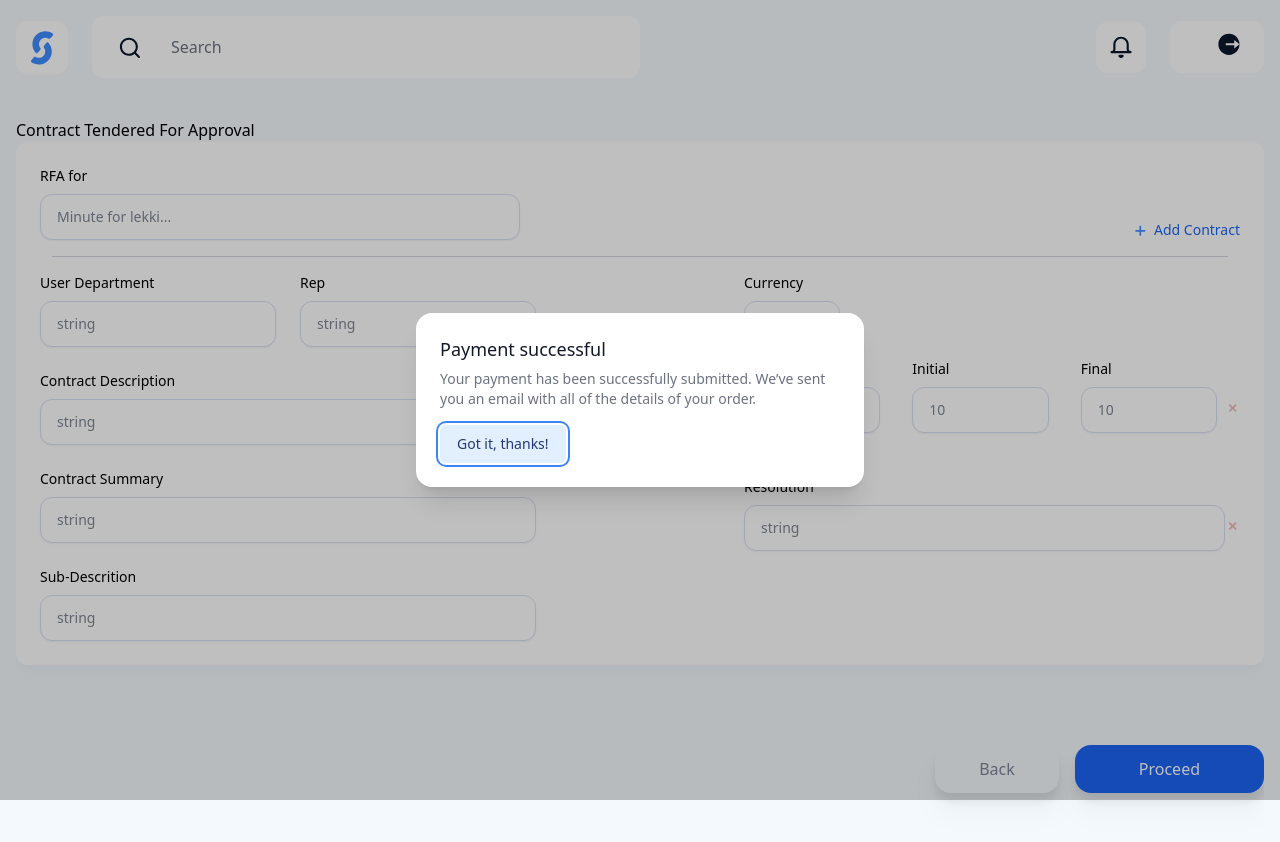
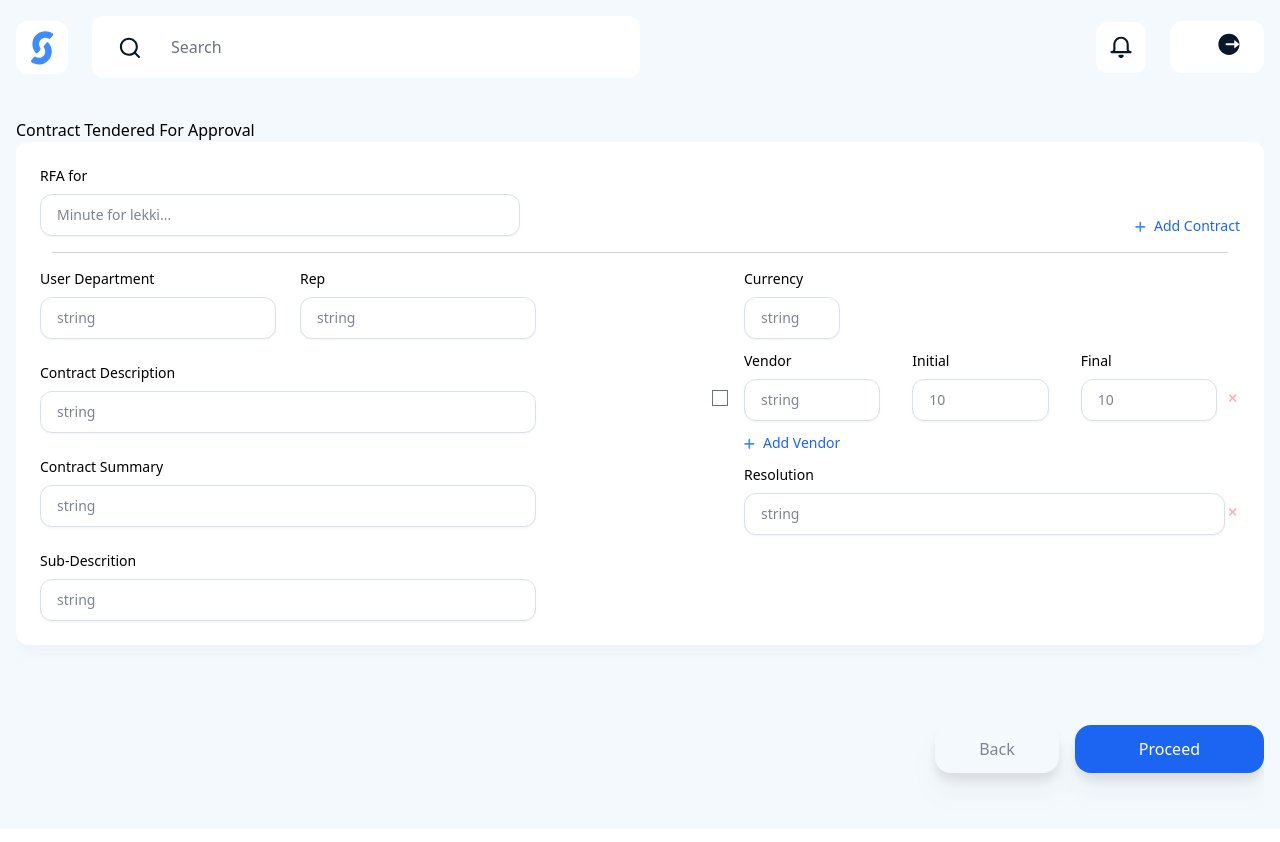
Before and after one commit to habidoyetech/summary, a React (Create React App) app: page /1/contract-tendered-for-approval in a window 1280 px wide. Shown: the top 842 px of the page. Built offline with nearby package versions, Linux system fonts and the light colour scheme; sample sign-in values are in the browser's storage.

Commit message:
edit alert and create signer page

```diff
--- a/src/components/Alert.jsx
+++ b/src/components/Alert.jsx
@@ -1,33 +1,43 @@
-import React from 'react';
+import React, {useEffect} from 'react';
 import {motion} from 'framer-motion'
 
-const Alert = ({message, setAlertIsOpen, error, setError}) => {
+const Alert = ({message, setAlertIsOpen, error, setError, alertIsOpen}) => {
+
+    useEffect(() => {
+        const timer = setTimeout(() => {
+          setAlertIsOpen(false);
+          setError(false)
+        }, 2000); // Adjust the duration as needed (in milliseconds)
+
+        return () => clearTimeout(timer);
+    }, []);
+
   return (
     <div className='fixed top-4 right-0'>
-        <motion.div animate={{x: 0}} initial={{x: 300, transition:{duration: 1}}} >
+        <motion.div  animate={{ x: 0 }} initial={{x: 300, transition:{duration: 1}}} >
             {error ?
-                <div class="bg-red-50 border-s-4 border-red-500 p-4 dark:bg-red-800/30" role="alert">
-                    <div class="flex">
-                        <div class="flex-shrink-0">
+                <div className="bg-red-50 border-s-4 border-red-500 p-4 dark:bg-red-800/30" role="alert">
+                    <div className="flex">
+                        <div className="flex-shrink-0">
 
-                        <span class="inline-flex justify-center items-center size-8 rounded-full border-4 border-red-100 bg-red-200 text-red-800">
-                            <svg class="flex-shrink-0 size-4" xmlns="http://www.w3.org/2000/svg" width="24" height="24" viewBox="0 0 24 24" fill="none" stroke="currentColor" stroke-width="2" stroke-linecap="round" stroke-linejoin="round"><path d="M18 6 6 18"/><path d="m6 6 12 12"/></svg>
+                        <span className="inline-flex justify-center items-center size-8 rounded-full border-4 border-red-100 bg-red-200 text-red-800">
+                            <svg className="flex-shrink-0 size-4" xmlns="http://www.w3.org/2000/svg" width="24" height="24" viewBox="0 0 24 24" fill="none" stroke="currentColor" stroke-width="2" stroke-linecap="round" stroke-linejoin="round"><path d="M18 6 6 18"/><path d="m6 6 12 12"/></svg>
                         </span>
 
                         </div>
-                        <div class="ms-3">
-                        <h3 class="text-gray-800 font-semibold dark:text-white">
+                        <div className="ms-3">
+                        <h3 className="text-gray-800 font-semibold dark:text-white">
                             {message}
                         </h3>
-                        <p class="text-sm text-gray-700 dark:text-gray-400">
+                        <p className="text-sm text-gray-700 dark:text-gray-400">
                             Your have {message.toLowerCase()}.
                         </p>
                         </div>
-                        <div class="ps-3 ms-auto">
-                            <div class="-mx-1.5 -my-1.5">
-                                <button type="button" onClick={()=> {setAlertIsOpen(false); setError(false)}} class="inline-flex bg-red-50 rounded-lg p-1.5 text-red-500 hover:bg-red-100 focus:outline-none focus:ring-2 focus:ring-offset-2 focus:ring-offset-red-50 focus:ring-red-600 " data-hs-remove-element="#dismiss-alert">
-                                <span class="sr-only">Dismiss</span>
-                                <svg class="flex-shrink-0 size-4" xmlns="http://www.w3.org/2000/svg" width="24" height="24" viewBox="0 0 24 24" fill="none" stroke="currentColor" stroke-width="2" stroke-linecap="round" stroke-linejoin="round"><path d="M18 6 6 18"/><path d="m6 6 12 12"/></svg>
+                        <div className="ps-3 ms-auto">
+                            <div className="-mx-1.5 -my-1.5">
+                                <button type="button" onClick={()=> {setAlertIsOpen(false); setError(false)}} className="inline-flex bg-red-50 rounded-lg p-1.5 text-red-500 hover:bg-red-100 focus:outline-none focus:ring-2 focus:ring-offset-2 focus:ring-offset-red-50 focus:ring-red-600 " data-hs-remove-element="#dismiss-alert">
+                                <span className="sr-only">Dismiss</span>
+                                <svg className="flex-shrink-0 size-4" xmlns="http://www.w3.org/2000/svg" width="24" height="24" viewBox="0 0 24 24" fill="none" stroke="currentColor" stroke-width="2" stroke-linecap="round" stroke-linejoin="round"><path d="M18 6 6 18"/><path d="m6 6 12 12"/></svg>
                                 </button>
                             </div>
                         </div>
@@ -49,11 +59,11 @@ const Alert = ({message, setAlertIsOpen, error, setError}) => {
                                 You have {message}
                             </p>
                         </div>
-                        <div class="ps-3 ms-auto">
-                            <div class="-mx-1.5 -my-1.5">
-                                <button type="button" onClick={()=> setAlertIsOpen(false)} class="inline-flex bg-teal-50 rounded-lg p-1.5 text-teal-500 hover:bg-teal-100 focus:outline-none focus:ring-2 focus:ring-offset-2 focus:ring-offset-teal-50 focus:ring-teal-600 dark:bg-transparent dark:hover:bg-teal-800/50 dark:text-teal-600" data-hs-remove-element="#dismiss-alert">
-                                <span class="sr-only">Dismiss</span>
-                                <svg class="flex-shrink-0 size-4" xmlns="http://www.w3.org/2000/svg" width="24" height="24" viewBox="0 0 24 24" fill="none" stroke="currentColor" stroke-width="2" stroke-linecap="round" stroke-linejoin="round"><path d="M18 6 6 18"/><path d="m6 6 12 12"/></svg>
+                        <div className="ps-3 ms-auto">
+                            <div className="-mx-1.5 -my-1.5">
+                                <button typeName="button" onClick={()=> setAlertIsOpen(false)} class="inline-flex bg-teal-50 rounded-lg p-1.5 text-teal-500 hover:bg-teal-100 focus:outline-none focus:ring-2 focus:ring-offset-2 focus:ring-offset-teal-50 focus:ring-teal-600 dark:bg-transparent dark:hover:bg-teal-800/50 dark:text-teal-600" data-hs-remove-element="#dismiss-alert">
+                                <span className="sr-only">Dismiss</span>
+                                <svg className="flex-shrink-0 size-4" xmlns="http://www.w3.org/2000/svg" width="24" height="24" viewBox="0 0 24 24" fill="none" stroke="currentColor" stroke-width="2" stroke-linecap="round" stroke-linejoin="round"><path d="M18 6 6 18"/><path d="m6 6 12 12"/></svg>
                                 </button>
                             </div>
                         </div>
--- a/src/components/Input.jsx
+++ b/src/components/Input.jsx
@@ -4,7 +4,7 @@ const Input = ({label, type, name, placeholder, handleInput, value, labelStyle,
   return (
     <div className="w-full">
         <label for={name} className={`block text-sm ${labelStyle} font-medium mb-2`}>{label}</label>
-        <input  onChange={handleInput} type={type} id={name} name={name} disabled={disabled} value={value} className="py-3 px-4 block w-full border-[#D8E0F0] text-[#7D8592] outline-none border placeholder:text-[#7D8592] font-normal shadow-sm rounded-xl text-sm focus:border-[#D8E0F0] focus:ring-[#D8E0F0] disabled:opacity-50 disabled:pointer-events-none"  placeholder={placeholder}></input>
+        <input  onChange={handleInput} type={type} id={name} name={name} disabled={disabled} value={value} className="py-2.5 px-4 block w-full border-[#D8E0F0] text-[#7D8592] outline-none border placeholder:text-[#7D8592] font-normal shadow-sm rounded-xl text-sm focus:border-[#D8E0F0] focus:ring-[#D8E0F0] disabled:opacity-50 disabled:pointer-events-none"  placeholder={placeholder}></input>
     </div>
   )
 }
--- a/src/components/SignerForm.jsx
+++ b/src/components/SignerForm.jsx
@@ -1,7 +1,13 @@
 import { Dialog, Transition } from '@headlessui/react'
 import { Fragment, useState } from 'react'
+import Input from './Input';
+import Button from './Button';
 
-export default function SignerForm({closeModal, isOpen}) {
+export default function SignerForm({closeModal, openModal, isOpen}) {
+
+    const [signerData, setSignerData] = useState({
+
+    })
 
 
 
@@ -18,7 +24,7 @@ export default function SignerForm({closeModal, isOpen}) {
       </div> */}
 
       <Transition appear show={isOpen} as={Fragment}>
-        <Dialog as="div" className="relative z-10" onClose={closeModal}>
+        <Dialog as="div" className="relative z-10" onClose={openModal}>
           <Transition.Child
             as={Fragment}
             enter="ease-out duration-300"
@@ -32,7 +38,7 @@ export default function SignerForm({closeModal, isOpen}) {
           </Transition.Child>
 
           <div className="fixed inset-0 overflow-y-auto">
-            <div className="flex min-h-full items-center justify-center p-4 text-center">
+            <div className="flex min-h-full w-full items-center justify-center p-4 text-center">
               <Transition.Child
                 as={Fragment}
                 enter="ease-out duration-300"
@@ -42,28 +48,89 @@ export default function SignerForm({closeModal, isOpen}) {
                 leaveFrom="opacity-100 scale-100"
                 leaveTo="opacity-0 scale-95"
               >
-                <Dialog.Panel className="w-full max-w-md transform overflow-hidden rounded-2xl bg-white p-6 text-left align-middle shadow-xl transition-all">
+                <Dialog.Panel className=" w-[70%] px-20 space-y-8 transform overflow-hidden rounded-2xl bg-white p-6 text-left align-middle shadow-xl transition-all">
                   <Dialog.Title
                     as="h3"
-                    className="text-lg font-medium leading-6 text-gray-900"
+                    className="text-lg  flex itemx-baseline justify-between items-center font-medium leading-6 text-gray-900"
                   >
-                    Payment successful
+                    <div className=''>Signer</div>
+                    <div className="p-2 bg-[#F4F9FD] rounded-xl" onClick={closeModal}>
+                        <svg width="29" height="24" viewBox="0 0 29 24" fill="none" xmlns="http://www.w3.org/2000/svg">
+                        <path fill-rule="evenodd" clip-rule="evenodd" d="M23.9459 4.1865C23.4751 3.8014 22.7385 3.80071 22.2667 4.18492L15.2891 9.86792L8.31145 4.18492C7.8397 3.80071 7.10303 3.8014 6.63226 4.1865L6.41179 4.36684C5.90136 4.78439 5.90224 5.487 6.41373 5.90358L13.2851 11.5001L6.41373 17.0965C5.90224 17.5131 5.90136 18.2157 6.4118 18.6333L6.63226 18.8136C7.10303 19.1987 7.83971 19.1994 8.31145 18.8152L15.2891 13.1322L22.2667 18.8152C22.7385 19.1994 23.4751 19.1987 23.9459 18.8136L24.1664 18.6333C24.6768 18.2157 24.6759 17.5131 24.1644 17.0965L17.293 11.5001L24.1644 5.90358C24.6759 5.487 24.6768 4.78439 24.1664 4.36684L23.9459 4.1865Z" fill="#0A1629"/>
+                        </svg>
+                    </div>
                   </Dialog.Title>
-                  <div className="mt-2">
-                    <p className="text-sm text-gray-500">
-                      Your payment has been successfully submitted. We’ve sent
-                      you an email with all of the details of your order.
-                    </p>
+                  <div className="mt-2 space-y-6 w-full">
+                    <div className='w-[45%]'>
+                        <Input type='text' label='MOM Prepared by'/>
+                    </div>
+                    <div className='flex w-full space-x-8'>
+                        <div className='w-[50%]'>
+                            <Input type="text" label="MOM Received by"/>
+                        </div >
+                        <div className='w-[20%]'>
+                            <Input type="text" label="Role"/>
+                        </div>
+                        <div className='w-[30%]'>
+                            <Input type="text" label="Email Address"/>
+                        </div>
+                    </div>
+                    <div className='w-full pt-8 space-y-6'>
+                        <h3 className='mb-8'>Jointly Approved</h3>
+                        <div className='flex gap-2 w-full items-center relative'>
+                            <div className='flex items-center justify-center' >
+                                <svg width="15" height="16" viewBox="0 0 15 16" fill="none" xmlns="http://www.w3.org/2000/svg">
+                                <path d="M5.2984 11.6187C5.14053 11.7766 4.92641 11.8653 4.70314 11.8653C4.47988 11.8653 4.26576 11.7766 4.10789 11.6187C3.95002 11.4608 3.86133 11.2467 3.86133 11.0234C3.86133 10.8002 3.95002 10.5861 4.10789 10.4282L10.0604 4.47563C10.2183 4.31776 10.4324 4.22907 10.6557 4.22907C10.879 4.22907 11.0931 4.31776 11.251 4.47563C11.4088 4.6335 11.4975 4.84762 11.4975 5.07088C11.4975 5.29415 11.4088 5.50827 11.251 5.66614L5.2984 11.6187Z" fill="#F1B5B1"/>
+                                <path d="M4.10789 5.66606C3.95002 5.50818 3.86133 5.29406 3.86133 5.0708C3.86133 4.84754 3.95002 4.63342 4.10789 4.47555C4.26576 4.31767 4.47988 4.22898 4.70314 4.22898C4.92641 4.22898 5.14053 4.31767 5.2984 4.47555L11.251 10.4281C11.4088 10.586 11.4975 10.8001 11.4975 11.0234C11.4975 11.2466 11.4088 11.4607 11.251 11.6186C11.0931 11.7765 10.879 11.8652 10.6557 11.8652C10.4324 11.8652 10.2183 11.7765 10.0604 11.6186L4.10789 5.66606Z" fill="#F1B5B1"/>
+                                </svg>
+                            </div>
+                            <div className='flex gap-8 items-center w-full'>
+                                <Input type='text' placeholder='Signer'  name="companyName" />
+                                <Input type='text' placeholder='Role'   name="initial" />
+                                <Input type='email' placeholder='Email'  name="last" />
+                            </div>
+
+
+                        </div>
+                        <div>
+                            <button  type='button' className='text-blue-600  space-x-2 flex  items-center'>
+                                <span>
+                                    <svg width="11" height="11" viewBox="0 0 11 11" fill="none" xmlns="http://www.w3.org/2000/svg">
+                                    <path d="M1.09218 6.66411C0.86892 6.66411 0.654801 6.57541 0.496929 6.41754C0.339058 6.25967 0.250366 6.04555 0.250366 5.82229C0.250366 5.59902 0.339058 5.3849 0.496929 5.22703C0.654801 5.06916 0.86892 4.98047 1.09218 4.98047H9.51037C9.73363 4.98047 9.94775 5.06916 10.1056 5.22703C10.2635 5.3849 10.3522 5.59902 10.3522 5.82229C10.3522 6.04555 10.2635 6.25967 10.1056 6.41754C9.94775 6.57541 9.73363 6.66411 9.51037 6.66411H1.09218Z" fill="#3F8CFF"/>
+                                    <path d="M4.45941 1.61281C4.45941 1.38955 4.5481 1.17543 4.70597 1.01756C4.86385 0.859688 5.07797 0.770996 5.30123 0.770996C5.52449 0.770996 5.73861 0.859688 5.89648 1.01756C6.05436 1.17543 6.14305 1.38955 6.14305 1.61281V10.031C6.14305 10.2543 6.05436 10.4684 5.89648 10.6263C5.73861 10.7841 5.52449 10.8728 5.30123 10.8728C5.07797 10.8728 4.86385 10.7841 4.70597 10.6263C4.5481 10.4684 4.45941 10.2543 4.45941 10.031V1.61281Z" fill="#3F8CFF"/>
+                                    </svg>
+                                </span>
+                                <span className='text-sm text-nowrap'>
+                                    Add Signer
+                                </span>
+                            </button>
+                        </div>
+                    </div>
                   </div>
+                  <div className='mt-16'>
+                        <div className='px-6 py-4 rounded-lg bg-[#F4F9FD] flex items-center justify-between'>
+                            <span className='text-sm font-base'>Save Signers</span>
 
-                  <div className="mt-4">
-                    <button
+                            <label className="relative inline-flex items-center cursor-pointer">
+                                <input type="checkbox"  class="sr-only peer"/>
+                                <div className="w-11 h-6 bg-gray-200 peer-focus:outline-none outline-none  rounded-full peer  peer-checked:after:translate-x-full rtl:peer-checked:after:-translate-x-full peer-checked:after:border-white after:content-[''] peer-checked:outline-none after:absolute after:top-[2px] after:start-[2px] after:bg-white after:rounded-full after:h-5 after:w-5 after:transition-all  peer-checked:bg-blue-600"></div>
+                            </label>
+
+
+                        </div>
+                    </div>
+
+                  <div className="mt-8">
+                    {/* <button
                       type="button"
                       className="inline-flex justify-center rounded-md border border-transparent bg-blue-100 px-4 py-2 text-sm font-medium text-blue-900 hover:bg-blue-200 focus:outline-none focus-visible:ring-2 focus-visible:ring-blue-500 focus-visible:ring-offset-2"
                       onClick={closeModal}
                     >
                       Got it, thanks!
-                    </button>
+                    </button> */}
+                    <Button  type='submit' className='px-16 py-3 disabled:bg-blue-300 text-white bg-blue-600'>
+                        <span className='text-[16px] font-medium'>Send Summary</span>
+                    </Button>
                   </div>
                 </Dialog.Panel>
               </Transition.Child>
--- a/src/pages/AddSummary.jsx
+++ b/src/pages/AddSummary.jsx
@@ -38,7 +38,7 @@ const AddSummary = () => {
     const [message, setMessage] = useState('');
     const [error, setError] = useState(false);
     const [alertIsOpen, setAlertIsOpen] = useState(false);
-    const [loading, setLoading] = useState(false)
+    const [loading, setLoading] = useState(false);
 
 
 
@@ -90,7 +90,7 @@ const AddSummary = () => {
   return (
     <Layout>
         <div className='relative'>
-            {alertIsOpen && <Alert message={message} setError={setError} error={error} setAlertIsOpen={setAlertIsOpen}/>}
+            {alertIsOpen && <Alert message={message} alertIsOpen={alertIsOpen} setError={setError} error={error} setAlertIsOpen={setAlertIsOpen}/>}
 
             <form action="" onSubmit={handleSubmitSummary}>
                 <SummaryFirstForm summaryFormData={summaryFormData} handleInputChange={handleInputChange} setSummaryFormData={setSummaryFormData}/>
--- a/src/pages/ContractTenderedForApproval.jsx
+++ b/src/pages/ContractTenderedForApproval.jsx
@@ -6,6 +6,7 @@ import { v4 as uuidv4 } from 'uuid';
 import { useParams } from 'react-router-dom';
 import { Dialog, Transition } from '@headlessui/react'
 import SignerForm from '../components/SignerForm';
+import Alert from '../components/Alert';
 
 
 
@@ -14,8 +15,14 @@ const ContractTenderedForApproval = () => {
 
     const uuid = uuidv4();
     const params = useParams();
+    const token = localStorage.getItem('token')
 
-    let [isOpen, setIsOpen] = useState(true)
+    let [isOpen, setIsOpen] = useState(false)
+    const [message, setMessage] = useState('');
+    const [error, setError] = useState(false);
+    const [alertIsOpen, setAlertIsOpen] = useState(false);
+    const [loading, setLoading] = useState(false);
+
 
     const [contracts, setContract] = useState(
 
@@ -68,7 +75,7 @@ const ContractTenderedForApproval = () => {
 
 
     useEffect(() => {
-        const token = localStorage.getItem('token')
+
 
     })
 
@@ -149,20 +156,60 @@ const ContractTenderedForApproval = () => {
       setContract(updatedContract)
     }
 
+    async function handleSubmitContract (e) {
+        e.preventDefault()
+        setLoading(true)
+        try {
+            const response = await fetch('https://summary-be.vercel.app/api/v1/contract', {
+            method: 'POST',
+            headers: {
+                'accept': 'application/json',
+                'authorization': `Bearer ${token}`,
+                'Content-Type': 'application/json'
+            },
+            body: JSON.stringify({contracts: contracts})
+            });
+
+            const data =  await response.json()
+            if (response.ok) {
+                console.log(data)
+                setMessage("Contract Added Succesfully")
+                setLoading(false)
+                setAlertIsOpen(true)
+                // openModal()
+                // navigate(`/${data.id}/contract-tendered-for-approval`)
+            }
+
+            if (!response.ok) {
+                console.log(data)
+                setMessage(data.message)
+                setError(true)
+                setLoading(false)
+                setAlertIsOpen(true)
+            }
+        } catch (error) {
+            console.log(error)
+
+        }
+
+    }
+
 
 
   return (
     <Layout>
         <div>
-            <form action="">
+          {alertIsOpen && <Alert message={message} setError={setError} error={error} setAlertIsOpen={setAlertIsOpen}/>}
+
+            <form action="" onSubmit={handleSubmitContract}>
                 <ContractTenderedForApprovalForm contractsData={contracts} handleInputChange={handleContractInputChange} handleRFAInputChange={handleRFAInputChange} AddVendor={AddVendor} AddContract={AddNewContract} removeVendor={removeVendor}/>
-                <SignerForm closeModal={closeModal} isOpen={isOpen}/>
+                {isOpen && <SignerForm openModal={openModal} closeModal={closeModal} isOpen={isOpen}/>}
                 <div className='flex justify-end mt-20'>
                     <div className='flex space-x-4'>
                         <Button type='button' onClick={() => {}}  className='px-11 py-3 text-[#7D8594] bg-[#F4F9FD]'>
                             <span className='text-[16px] font-medium'>Back</span>
                         </Button>
-                        <Button type='button' onClick={openModal} className='px-16 py-3 text-white bg-blue-600'>
+                        <Button type='submit' disabled={loading} className='px-16 py-3 text-white bg-blue-600 disabled:bg-blue-400'>
                             <span className='text-[16px] font-medium'>Proceed</span>
                         </Button>
                     </div>
```
